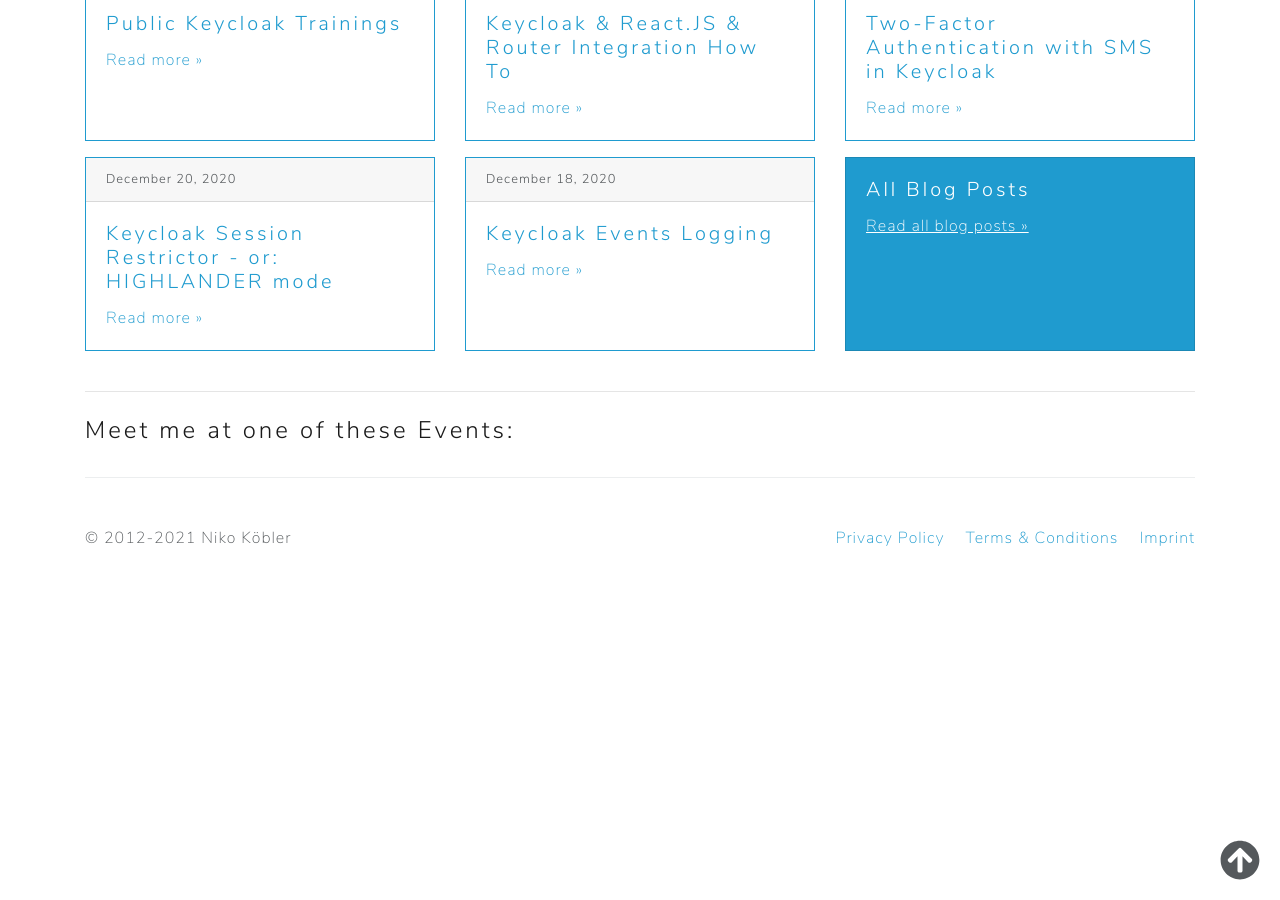
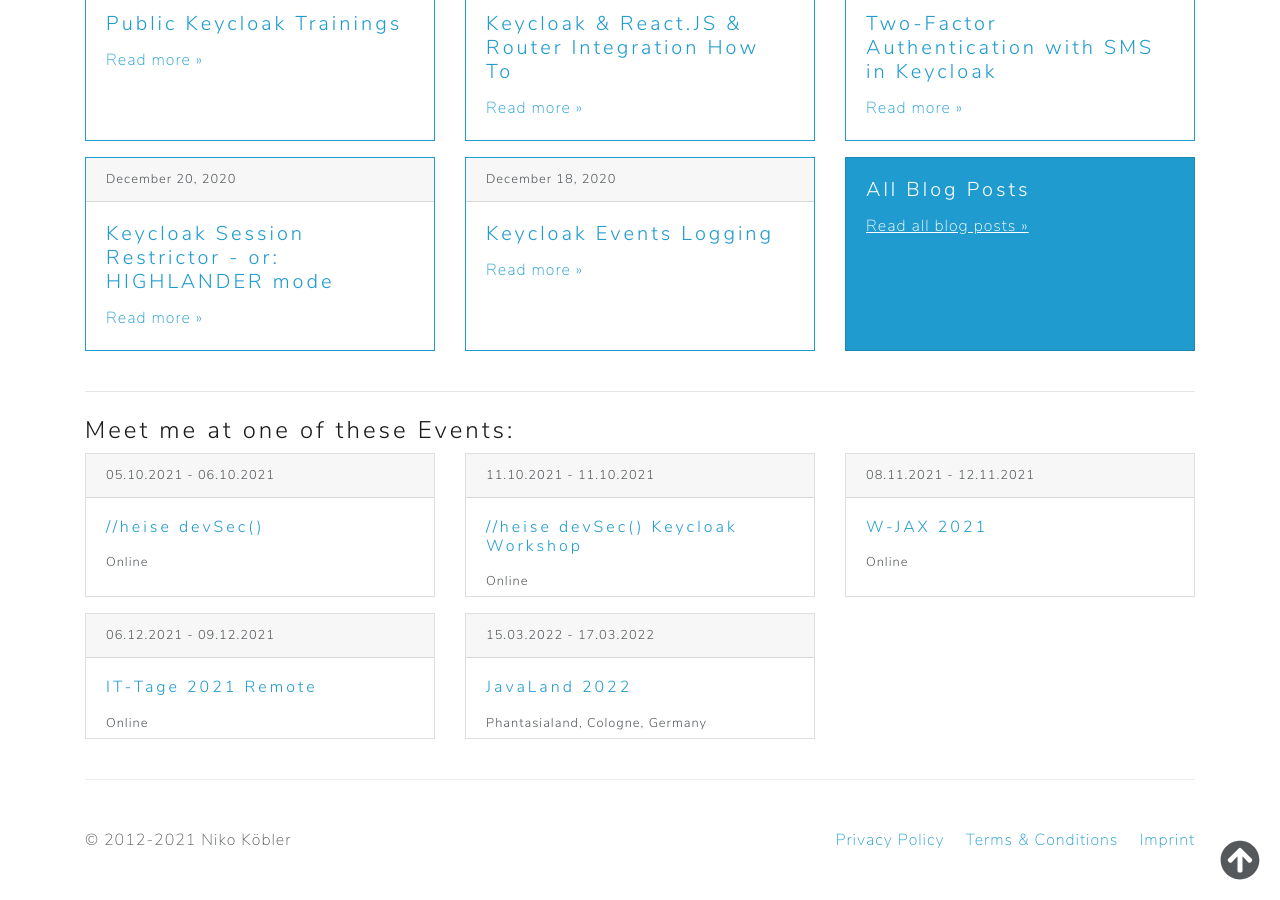
Before and after one commit to dasniko/dasniko.github.io, a Jekyll site: the page built from index.html, in a window 1280 px wide and 900 px high, scrolled down 1090 px. Built offline with Jekyll 4.4.1, drawn with Linux system fonts in a browser that asks for light colours.

Commit message:
update events

```diff
--- a/_data/events.yml
+++ b/_data/events.yml
@@ -250,8 +250,8 @@
   url: https://www.jax.de
 - title: IT Security Summit (Keycloak Workshop)
   location: Online
-  start: 2021-05-21
-  end: 2021-05-21
+  start: 2021-09-21
+  end: 2021-09-21
   url: https://it-security-summit.de/it-security-summit/authentifizierung-einfach-und-sicher-gemacht-mit-keycloak-teil-1/
 - title: betterCode Keycloak Workshop
   location: Online (sold out)
@@ -263,3 +263,33 @@
   start: 2021-06-10
   end: 2021-06-10
   url: https://api.bettercode.eu/lecture_compact1.php?id=13002&source=0
+- title: enterJS
+  location: Online
+  start: 2021-09-29
+  end: 2021-09-20
+  url: https://enterjs.de
+- title: //heise devSec()
+  location: Online
+  start: 2021-10-05
+  end: 2021-10-06
+  url: https://www.heise-devsec.de
+- title: //heise devSec() Keycloak Workshop
+  location: Online
+  start: 2021-10-11
+  end: 2021-10-11
+  url: https://www.heise-devsec.de/veranstaltung-13388-0-authentifizierung-einfach-und-sicher-gemacht-mit-keycloak.html
+- title: W-JAX 2021
+  location: Online
+  start: 2021-11-08
+  end: 2021-11-12
+  url: https://www.jax.de
+- title: IT-Tage 2021 Remote
+  location: Online
+  start: 2021-12-06
+  end: 2021-12-09
+  url: https://www.ittage.informatik-aktuell.de
+- title: JavaLand 2022
+  location: Phantasialand, Cologne, Germany
+  start: 2022-03-15
+  end: 2022-03-17
+  url: https://www.javaland.eu
```
